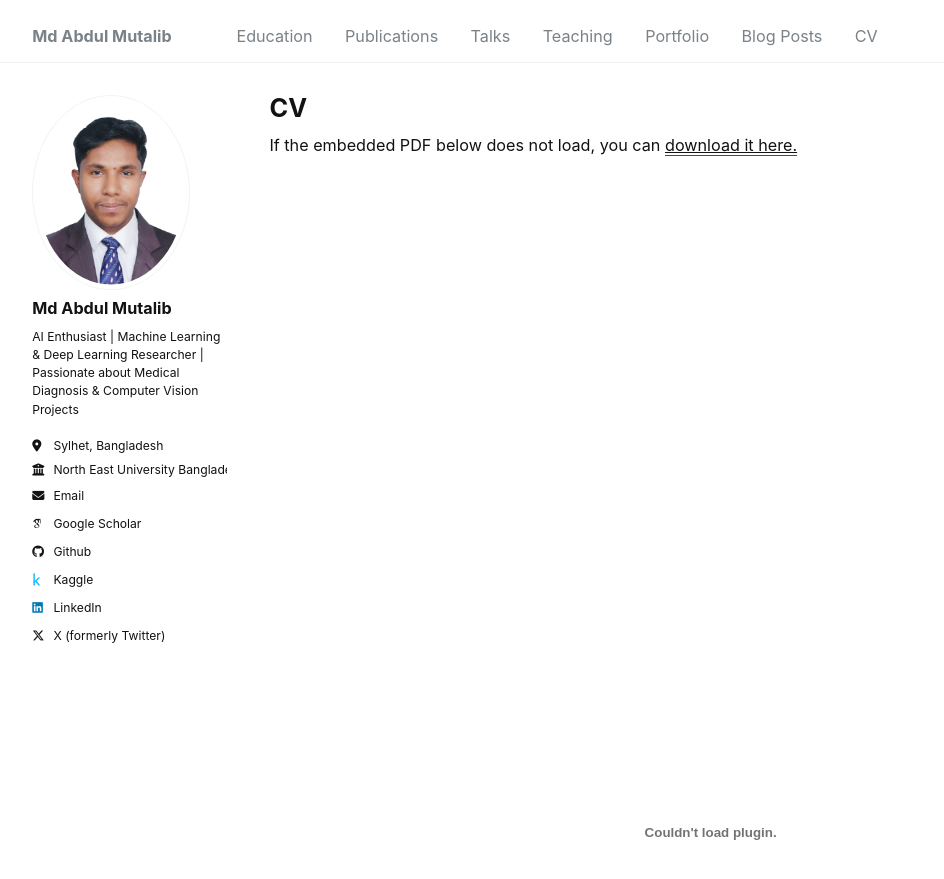
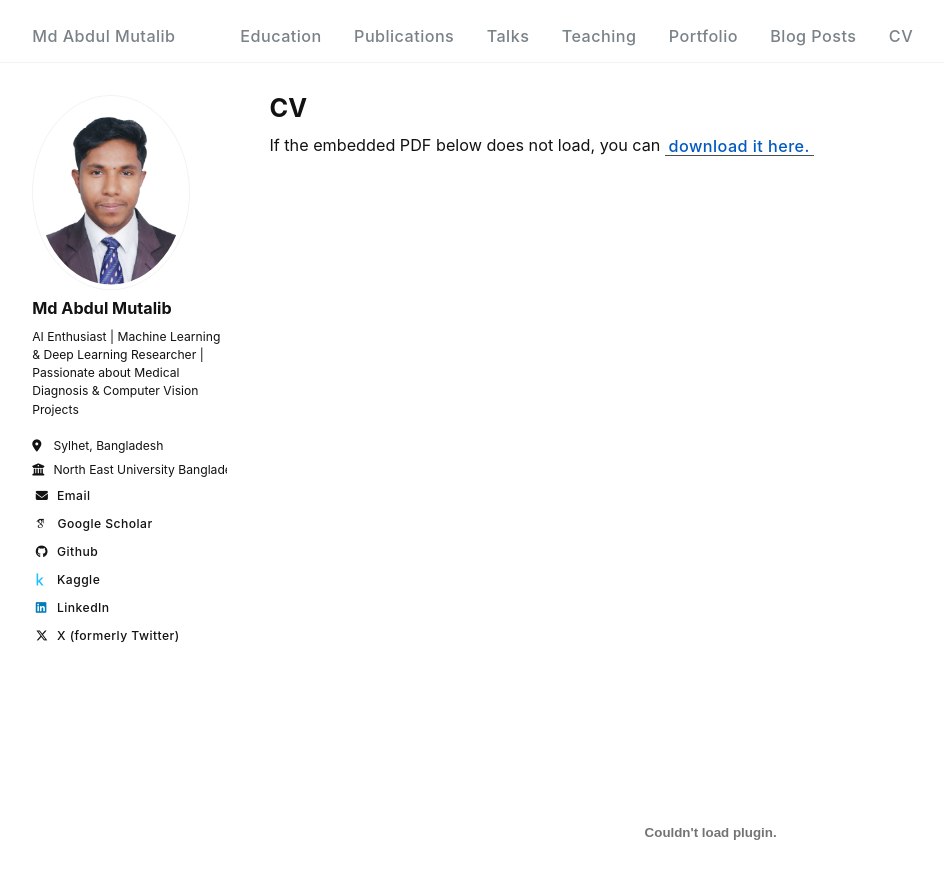
Before and after one commit to mutalibcs/mutalibcs.github.io, a Jekyll site: the page built from _pages/cv.html, in a window 1280 px wide and 1400 px high. Shown: the top 879 px of the window, without its empty margins (48-992 px from the left). Built offline with Jekyll 4.4.1, drawn with Linux system fonts in a browser that asks for light colours; some web fonts are replaced.

Commit message:
removed underlined

```diff
--- a/_sass/_base.scss
+++ b/_sass/_base.scss
@@ -15,6 +15,7 @@ body {
   color: #121212;
   font-family: $global-font-family;
   line-height: 1.5;
+
 
   &.overflow--hidden {
     /* when primary navigation is visible, the content in the background won't scroll */
@@ -69,6 +70,7 @@ ins {
   a {
     color: inherit;
   }
+  color:rgb(0, 90, 192)
 }
 
 del a {
@@ -112,16 +114,107 @@ blockquote {
 
 /* links */
 
+// a {
+//   &:focus {
+//     @extend %tab-focus;
+//   }
+
+//   &:hover,
+//   &:active {
+//     outline: 0;
+//   }
+//   color: rgb(0, 90, 192),
+
+// }
+// a {
+//   color: rgb(0, 90, 192);
+//   text-decoration: none;
+//   font-weight: 500; // Medium font weight for emphasis
+//   // font-size: 1rem; // Base font size
+//   letter-spacing: 0.5px; // Slight letter spacing
+//   padding: 2px 4px;
+//   transition: all 0.3s ease;
+
+//   // Focus state
+//   &:focus {
+//     @extend %tab-focus; // Custom focus style if %tab-focus is defined
+//     outline: 2px solid rgb(0, 90, 192); // Custom focus ring
+//     outline-offset: 2px;
+//     background-color: rgba(0, 90, 192, 0.1); // Optional background highlight for focus
+//     border-radius: 4px; // Rounded corners
+//     color: rgb(0, 120, 255); // Lighter focus color
+//   }
+
+//   // Hover state
+//   &:hover {
+//     color: rgb(0, 120, 255); // Slightly brighter color on hover
+//     text-decoration: underline; // Underline on hover
+//     background-color: rgba(0, 90, 192, 0.1); // Highlight background on hover
+//     border-radius: 4px; // Rounded corners
+//   }
+
+//   // Active state (on click)
+//   &:active {
+//     transform: scale(0.98); // Slight "pressing" effect
+//     background-color: rgba(0, 90, 192, 0.2); // Darker background on active state
+//     color: rgb(0, 70, 160); // Darker color when clicked
+//     opacity: 0.8; // Dim the link to simulate pressing
+//   }
+
+//   // Accessibility-friendly hover/focus styles
+//   &:focus,
+//   &:hover {
+//     text-decoration: underline; // Underline for emphasis
+//   }
+
+//   // Accessibility-friendly outline alternative
+//   &:focus {
+//     outline: 2px solid rgb(0, 90, 192); // Custom outline for focus
+//   }
+// }
+// new version link
 a {
+  color: rgb(0, 90, 192);
+  text-decoration: none !important; // Ensure no underline with !important
+  font-weight: 500; // Medium font weight for emphasis
+  // font-size: 1rem; // Base font size
+  letter-spacing: 0.5px; // Slight letter spacing
+  padding: 2px 4px;
+  transition: all 0.2s ease;
+
+  // Focus state
   &:focus {
-    @extend %tab-focus;
+    @extend %tab-focus; // Custom focus style if %tab-focus is defined
+    outline: 2px solid rgb(0, 90, 192); // Custom focus ring
+    outline-offset: 2px;
+    background-color: rgba(0, 90, 192, 0.1); // Optional background highlight for focus
+    border-radius: 4px; // Rounded corners
+    color: rgb(0, 120, 255); // Lighter focus color
   }
 
-  &:hover,
+  // Hover state
+  &:hover {
+    color: rgb(0, 120, 255); // Slightly brighter color on hover
+    background-color: rgba(0, 90, 192, 0.1); // Highlight background on hover
+    border-radius: 4px; // Rounded corners
+  }
+
+  // Active state (on click)
   &:active {
-    outline: 0;
+    transform: scale(0.98); // Slight "pressing" effect
+    background-color: rgba(0, 90, 192, 0.2); // Darker background on active state
+    color: rgb(0, 70, 160); // Darker color when clicked
+    opacity: 0.8; // Dim the link to simulate pressing
+  }
+
+  // Accessibility-friendly focus styles
+  &:focus {
+    outline: 2px solid rgb(0, 90, 192); // Custom outline for focus
   }
 }
+
+
+
 
 /* code */
 
```
